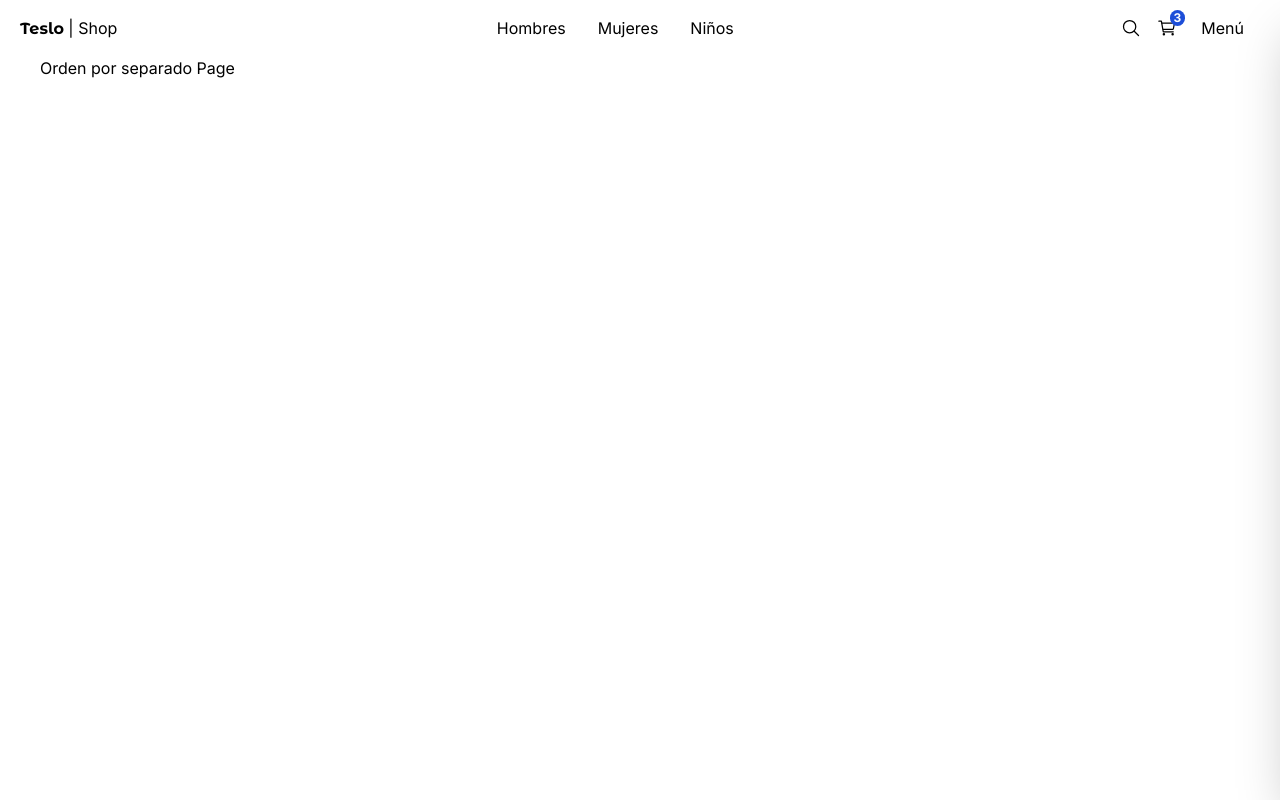
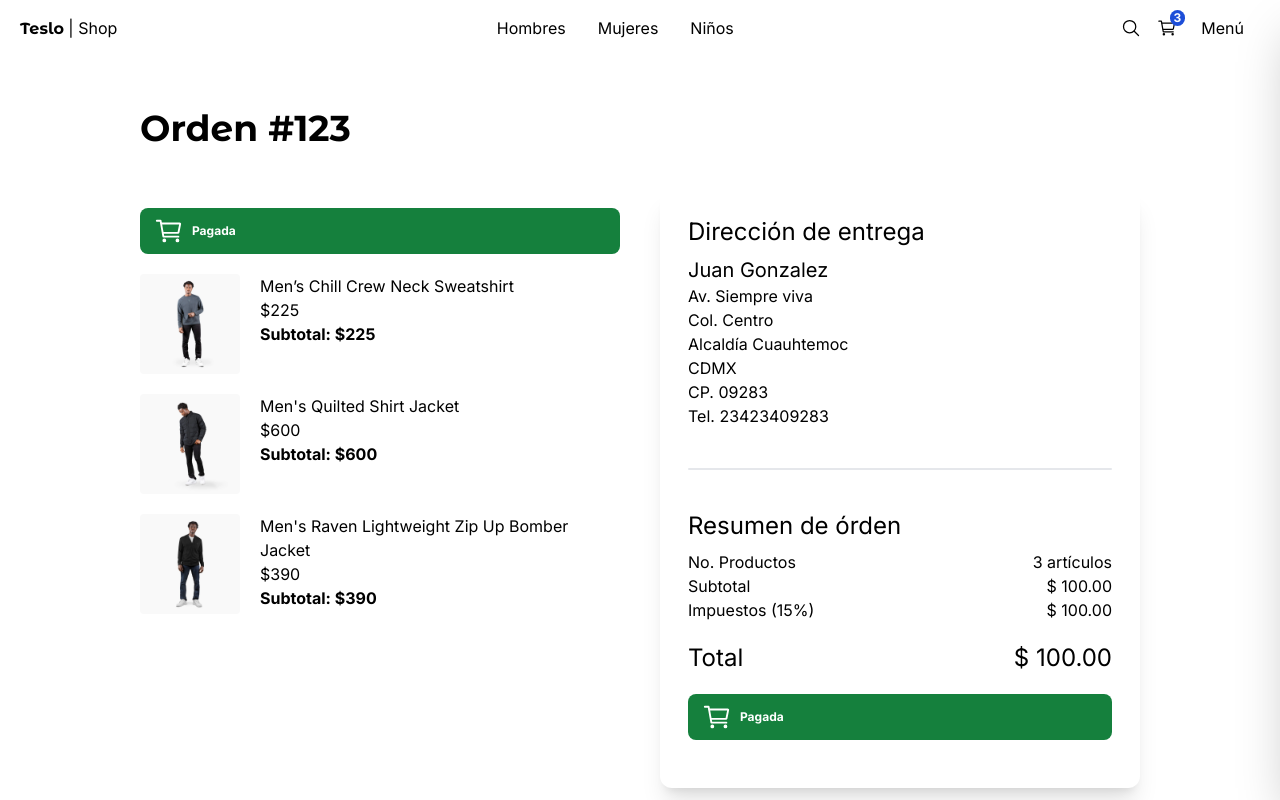
Before and after one commit to JCUrquiza/E-Commerce, a Next.js app: page /orders/123 in a window 1280 px wide. Built offline with nearby package versions, Linux system fonts and the light colour scheme.

Commit message:
pages orders and orders list finish (templates)

```diff
--- a/src/app/(shop)/orders/[id]/page.tsx
+++ b/src/app/(shop)/orders/[id]/page.tsx
@@ -1,9 +1,140 @@
 import React from 'react';
+import Link from 'next/link';
+import Image from 'next/image';
+import { initialData } from '@/seed/seed';
+import { Title } from '@/components';
+import clsx from 'clsx';
+import { IoCartOutline } from 'react-icons/io5';
 
-export default function () {
+const productsInCart = [
+    initialData.products[0],
+    initialData.products[1],
+    initialData.products[2],
+];
+
+interface Props {
+    params: {
+        id: string;
+    }
+}
+
+export default function ({ params }: Props) {
+
+    const { id } = params;
+
+    // TODO: Verificar
+
     return (
-        <div>
-            <h1>Orden por separado Page</h1>
+        <div className='flex justify-center items-center mb-72 px-10 sm:px-0'>
+
+            <div className='flex flex-col w-[1000px]'>
+
+                <Title title={`Orden #${id}`} />
+
+                <div className='grid grid-cols-1 sm:grid-cols-2 gap-10'>
+
+                    {/* Carrito */}
+                    <div className='flex flex-col mt-5'>
+
+                        <div className={
+                            clsx(
+                                'flex items-center rounded-lg py-2 px-3.5 text-xs font-bold text-white mb-5',
+                                {
+                                    'bg-red-500': false,
+                                    'bg-green-700': true
+                                }
+                            )
+                        }>
+                            <IoCartOutline size={30} />
+                            {/* <span className='mx-2'>Pendiente de pago</span> */}
+                            <span className='mx-2'>Pagada</span>
+                        </div>
+
+                        {/* Items */}
+                        {
+                            productsInCart.map( product => (
+                                <div className='flex mb-5' key={ product.slug }>
+                                    <Image
+                                        src={`/products/${ product.images[0] }`}
+                                        width={100}
+                                        height={100}
+                                        style={{
+                                            width: '100px',
+                                            height: '100px'
+                                        }}
+                                        alt={product.title}
+                                        className='mr-5 rounded'
+                                    />
+                                    <div>
+                                        <p>{ product.title }</p>
+                                        <p>${ product.price * 3}</p>
+                                        <p className='font-bold'>Subtotal: ${ product.price * 3 }</p>
+                                    </div>
+                                </div>
+                            ))
+                        }
+
+                    </div>
+
+                    {/* Checkout - Resumen de órden */}
+                    <div className='bg-white rounded-xl shadow-xl p-7'>
+
+                        {/* Dirección de entrega */}
+                        <h2 className='text-2xl mb-2'>Dirección de entrega</h2>
+                        <div className='mb-10'>
+                            <p className='text-xl'>Juan Gonzalez</p>
+                            <p>Av. Siempre viva</p>
+                            <p>Col. Centro</p>
+                            <p>Alcaldía Cuauhtemoc</p>
+                            <p>CDMX</p>
+                            <p>CP. 09283</p>
+                            <p>Tel. 23423409283</p>
+                        </div>
+
+                        {/* Divider */}
+                        <div className='w-full h-0.5 rounded bg-gray-200 mb-10' />
+
+                        {/* Resumen de la órden */}
+                        <h2 className='text-2xl mb-2'>Resumen de órden</h2>
+                        <div className='grid grid-cols-2'>
+                            <span>No. Productos</span>
+                            <span className='text-right'>3 artículos</span>
+
+                            <span>Subtotal</span>
+                            <span className='text-right'>$ 100.00</span>
+
+                            <span>Impuestos (15%)</span>
+                            <span className='text-right'>$ 100.00</span>
+
+                            <span className='mt-5 text-2xl'>Total</span>
+                            <span className='mt-5 text-2xl text-right'>$ 100.00</span>
+                        </div>
+
+                        <div className='mt-5 mb-2 w-full'>
+
+                            <div className={
+                                clsx(
+                                    'flex items-center rounded-lg py-2 px-3.5 text-xs font-bold text-white mb-5',
+                                    {
+                                        'bg-red-500': false,
+                                        'bg-green-700': true
+                                    }
+                                )
+                            }>
+                                <IoCartOutline size={30} />
+                                {/* <span className='mx-2'>Pendiente de pago</span> */}
+                                <span className='mx-2'>Pagada</span>
+                            </div>
+
+                        </div>
+
+                    </div>
+
+
+                </div>
+
+            </div>
+
         </div>
     )
 }
--- a/src/app/(shop)/orders/page.tsx
+++ b/src/app/(shop)/orders/page.tsx
@@ -1,9 +1,75 @@
-import React from 'react';
+// https://tailwindcomponents.com/component/hoverable-table
+import { Title } from '@/components';
 
-export default function () {
+import Link from 'next/link';
+import { IoCardOutline } from 'react-icons/io5';
+
+export default function() {
     return (
-        <div>
-            <h1>Orders Page</h1>
-        </div>
-    )
+        <>
+            <Title title="Orders" />
+
+            <div className="mb-10">
+                <table className="min-w-full">
+                    <thead className="bg-gray-200 border-b">
+                        <tr>
+                            <th scope="col" className="text-sm font-medium text-gray-900 px-6 py-4 text-left">
+                                #ID
+                            </th>
+                            <th scope="col" className="text-sm font-medium text-gray-900 px-6 py-4 text-left">
+                                Nombre completo
+                            </th>
+                            <th scope="col" className="text-sm font-medium text-gray-900 px-6 py-4 text-left">
+                                Estado
+                            </th>
+                            <th scope="col" className="text-sm font-medium text-gray-900 px-6 py-4 text-left">
+                                Opciones
+                            </th>
+                        </tr>
+                    </thead>
+                    <tbody>
+
+                        <tr className="bg-white border-b transition duration-300 ease-in-out hover:bg-gray-100">
+
+                            <td className="px-6 py-4 whitespace-nowrap text-sm font-medium text-gray-900">1</td>
+                            <td className="text-sm text-gray-900 font-light px-6 py-4 whitespace-nowrap">
+                                Mark
+                            </td>
+                            <td className="flex items-center text-sm  text-gray-900 font-light px-6 py-4 whitespace-nowrap">
+                                <IoCardOutline className="text-green-800" />
+                                <span className='mx-2 text-green-800'>Pagada</span>
+                            </td>
+                            <td className="text-sm text-gray-900 font-light px-6 ">
+                                <Link href="/orders/123" className="hover:underline">
+                                    Ver orden
+                                </Link>
+                            </td>
+
+                        </tr>
+
+                        <tr className="bg-white border-b transition duration-300 ease-in-out hover:bg-gray-100">
+
+                            <td className="px-6 py-4 whitespace-nowrap text-sm font-medium text-gray-900">1</td>
+                            <td className="text-sm text-gray-900 font-light px-6 py-4 whitespace-nowrap">
+                                Mark
+                            </td>
+                            <td className="flex items-center text-sm  text-gray-900 font-light px-6 py-4 whitespace-nowrap">
+
+                                <IoCardOutline className="text-red-800" />
+                                <span className='mx-2 text-red-800'>No Pagada</span>
+
+                            </td>
+                            <td className="text-sm text-gray-900 font-light px-6 ">
+                                <Link href="/orders/123" className="hover:underline">
+                                    Ver orden
+                                </Link>
+                            </td>
+
+                        </tr>
+
+                    </tbody>
+                </table>
+            </div>
+        </>
+    );
 }
```
